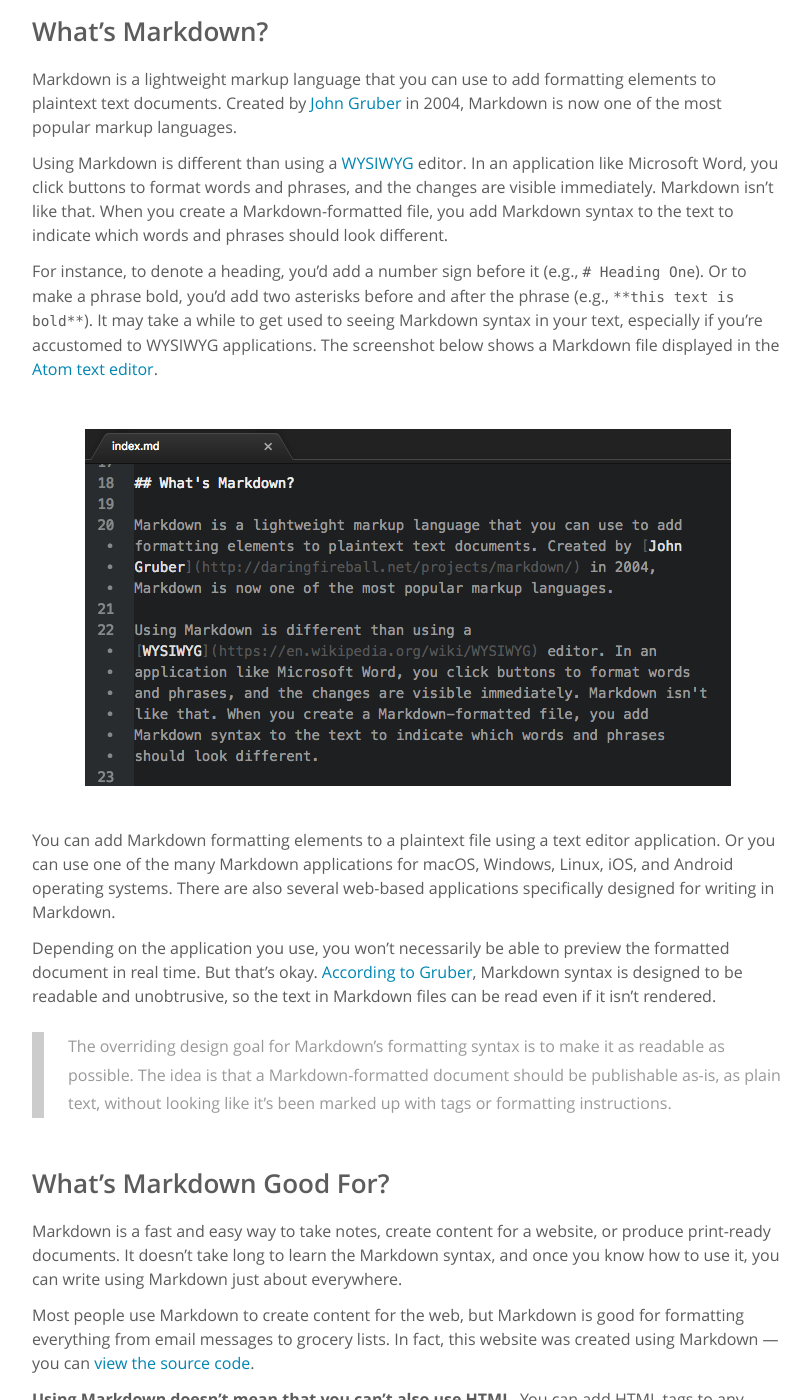
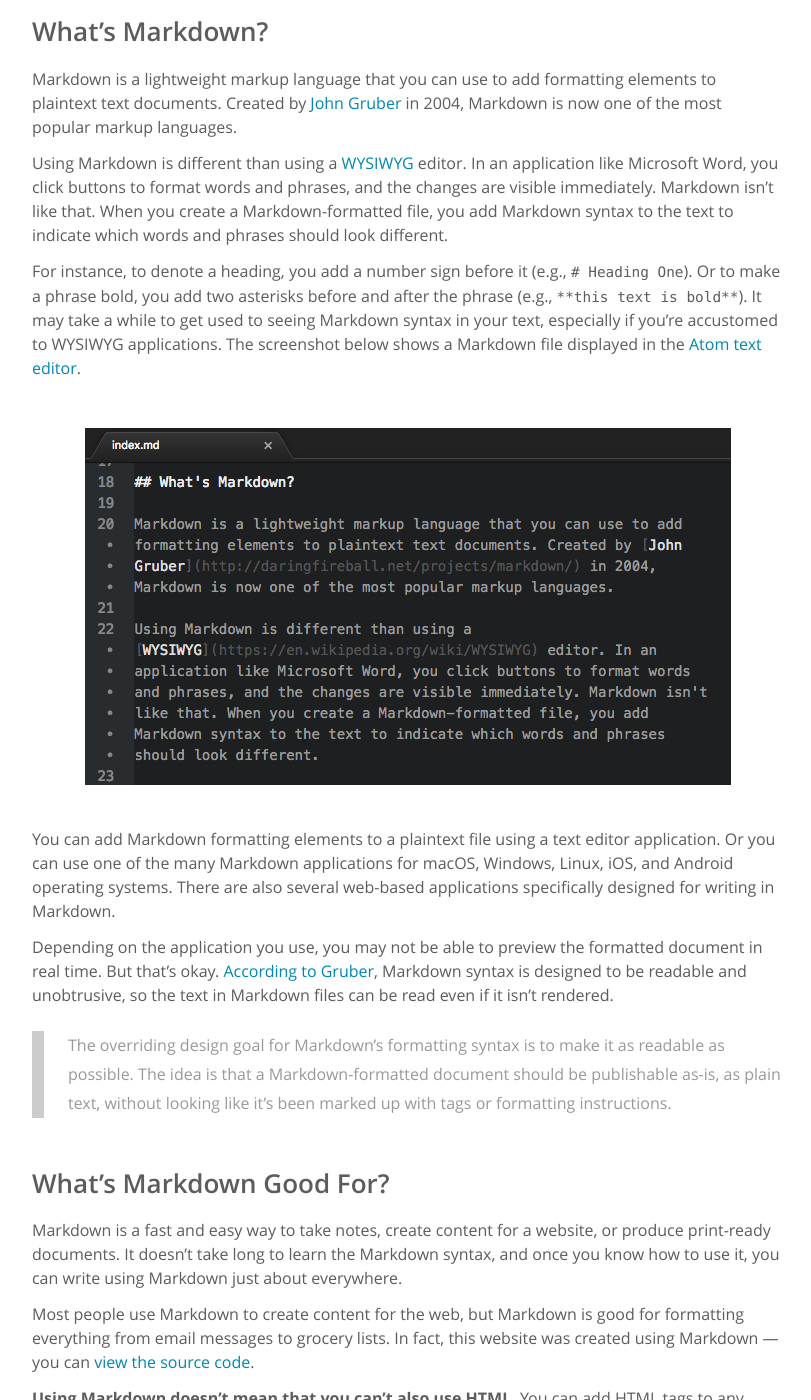
Before and after one commit to mattcone/markdown-guide, a Jekyll site: the page built from index.md, in a window 1280 px wide and 1400 px high, scrolled down 797 px. Shown: the whole window, without its empty margins (232-1043 px from the left). Built offline with Jekyll 4.4.1, drawn with Linux system fonts in a browser that asks for light colours.

Commit message:
Improve whats markdown section

```diff
--- a/_content/whats-markdown.md
+++ b/_content/whats-markdown.md
@@ -4,7 +4,7 @@ Markdown is a lightweight markup language that you can use to add formatting ele
 
 Using Markdown is different than using a [WYSIWYG](https://en.wikipedia.org/wiki/WYSIWYG) editor. In an application like Microsoft Word, you click buttons to format words and phrases, and the changes are visible immediately. Markdown isn't like that. When you create a Markdown-formatted file, you add Markdown syntax to the text to indicate which words and phrases should look different.
 
-For instance, to denote a heading, you'd add a number sign before it (e.g., `# Heading One`). Or to make a phrase bold, you'd add two asterisks before and after the phrase (e.g., `**this text is bold**`). It may take a while to get used to seeing Markdown syntax in your text, especially if you're accustomed to WYSIWYG applications. The screenshot below shows a Markdown file displayed in the [Atom text editor](https://atom.io).
+For instance, to denote a heading, you add a number sign before it (e.g., `# Heading One`). Or to make a phrase bold, you add two asterisks before and after the phrase (e.g., `**this text is bold**`). It may take a while to get used to seeing Markdown syntax in your text, especially if you're accustomed to WYSIWYG applications. The screenshot below shows a Markdown file displayed in the [Atom text editor](https://atom.io).
 
 <br/>
 <center>
@@ -14,6 +14,6 @@ For instance, to denote a heading, you'd add a number sign before it (e.g., `# H
 
 You can add Markdown formatting elements to a plaintext file using a text editor application. Or you can use one of the many Markdown applications for macOS, Windows, Linux, iOS, and Android operating systems. There are also several web-based applications specifically designed for writing in Markdown.
 
-Depending on the application you use, you won't necessarily be able to preview the formatted document in real time. But that's okay. [According to Gruber](http://daringfireball.net/projects/markdown/), Markdown syntax is designed to be readable and unobtrusive, so the text in Markdown files can be read even if it isn't rendered.
+Depending on the application you use, you may not be able to preview the formatted document in real time. But that's okay. [According to Gruber](http://daringfireball.net/projects/markdown/), Markdown syntax is designed to be readable and unobtrusive, so the text in Markdown files can be read even if it isn't rendered.
 
 > The overriding design goal for Markdown’s formatting syntax is to make it as readable as possible. The idea is that a Markdown-formatted document should be publishable as-is, as plain text, without looking like it’s been marked up with tags or formatting instructions.
```
